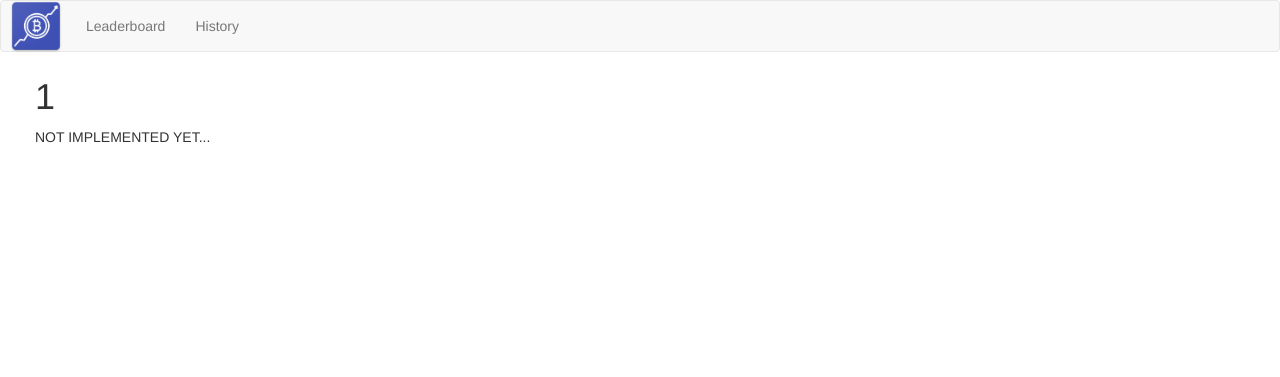
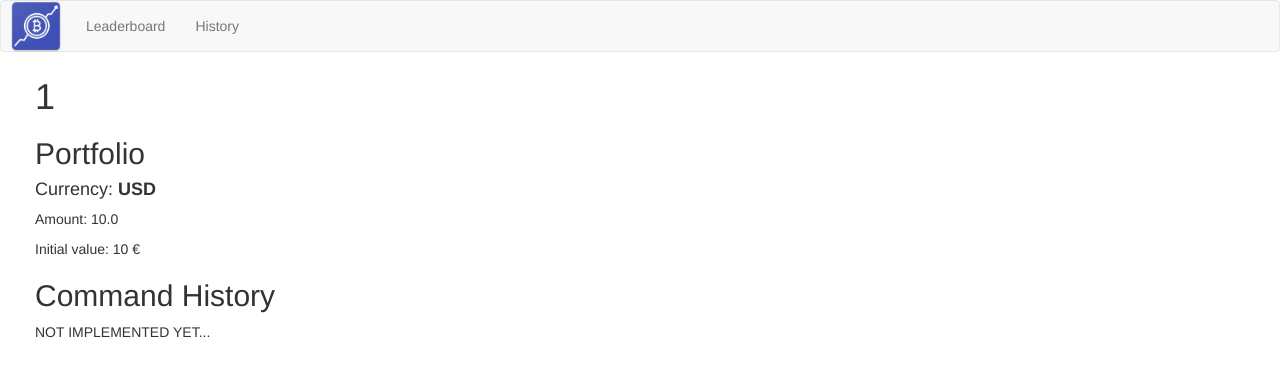
Before and after one commit to m9ra/bot-trading, a Flask app: page /profile/1 in a window 1280 px wide. Shown: the top 377 px of the page. Run offline with Flask 2, Linux system fonts and the light colour scheme; a database or web service that is not in the repository returns one stand-in record (values such as "Sample title"); parts of the project's set-up code (start-up, migrations or seed data) failed here and were passed over; some libraries are stand-ins or nearby versions.

Commit message:
Add portfolio dump on profile page

```diff
--- a/bot_trading/core/networking/trading_server.py
+++ b/bot_trading/core/networking/trading_server.py
@@ -53,6 +53,13 @@ class TradingServer(object):
 
     def is_user_online(self, username):
         return username in self._logged_clients
+
+    def get_portfolio_state(self, username):
+        user_data = self._get_user_data(username)
+        if user_data is None:
+            return None
+
+        return user_data["portfolio_state"]
 
     def run_server(self, port):
         Thread(target=self._accept_clients, args=[port], daemon=True).start()
--- a/bot_trading/core/run_trading_server.py
+++ b/bot_trading/core/run_trading_server.py
@@ -27,7 +27,8 @@ Bootstrap(web_server)
 
 @web_server.route("/profile/<username>")
 def profile(username):
-    return render_template("profile.html", username=username)
+    portfolio_state = trading_server.get_portfolio_state(username)
+    return render_template("profile.html", username=username, portfolio_state=portfolio_state)
 
 
 @web_server.route("/history")
--- a/bot_trading/core/web/templates/profile.html
+++ b/bot_trading/core/web/templates/profile.html
@@ -6,6 +6,26 @@
 {% block content %}
 <div class="container-fluid" style="margin-left:20px">
     <h1>{{username}}</h1>
+
+
+    <h2>Portfolio</h2>
+    {% for currency, position in portfolio_state["positions"].items() %}
+    <div>
+        <h4>Currency: <b>{{currency}}</b></h4>
+        {% set acc1 = [0.0] %}
+        {% set acc2 = [0.0] %}
+        {% for bucket in position %}
+        {% if acc1.append(acc1.pop(0) + bucket["amount"]) %}{% endif %}
+        {% if acc2.append(acc2.pop(0) + bucket["initial_value"]) %}{% endif %}
+
+        {% endfor %}
+
+        <p> Amount: {{ acc1[0] }}</p>
+        <p> Initial value: {{ acc2[0] }} €</p>
+    </div>
+    {% endfor %}
+
+    <h2>Command History</h2>
     NOT IMPLEMENTED YET...
 </div>
 
```
